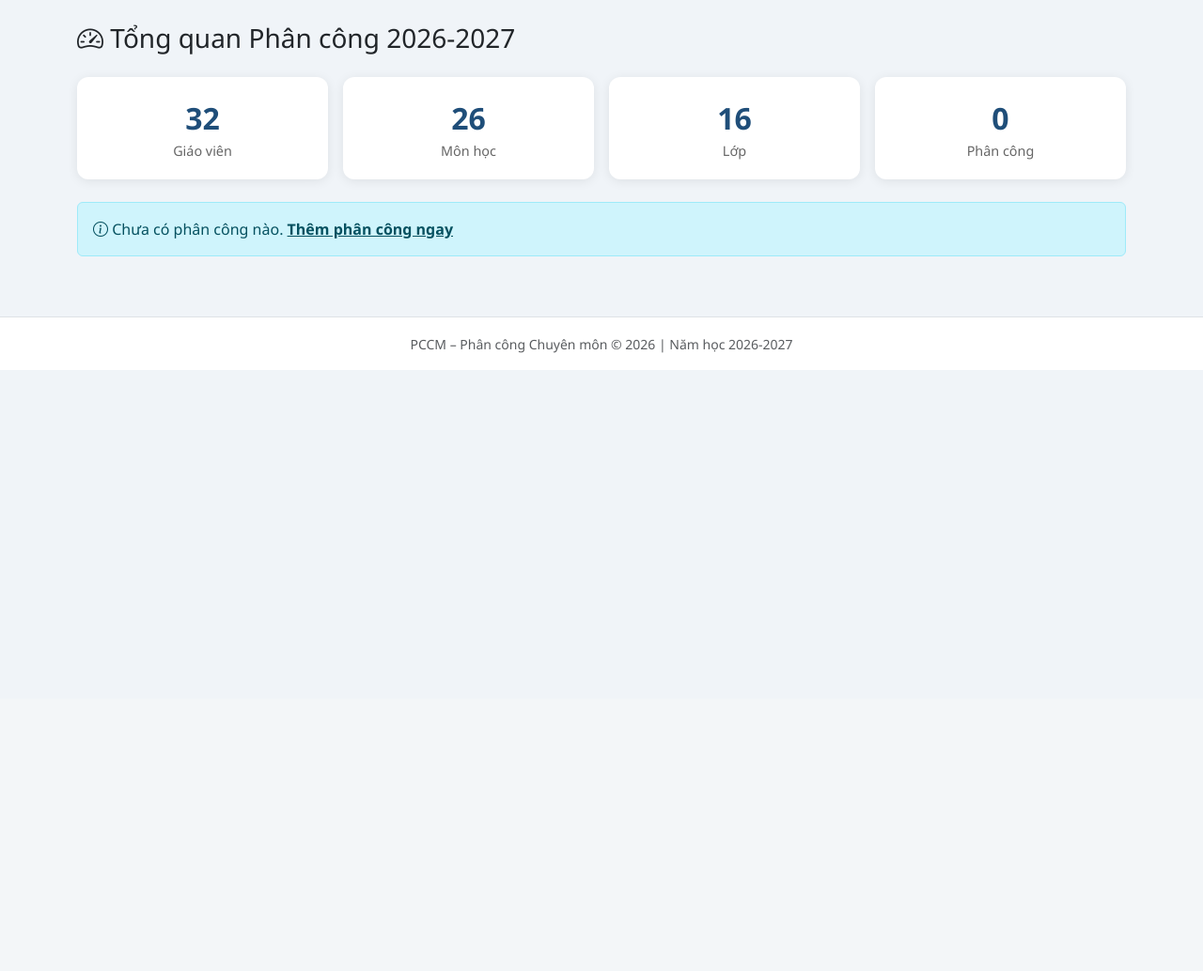
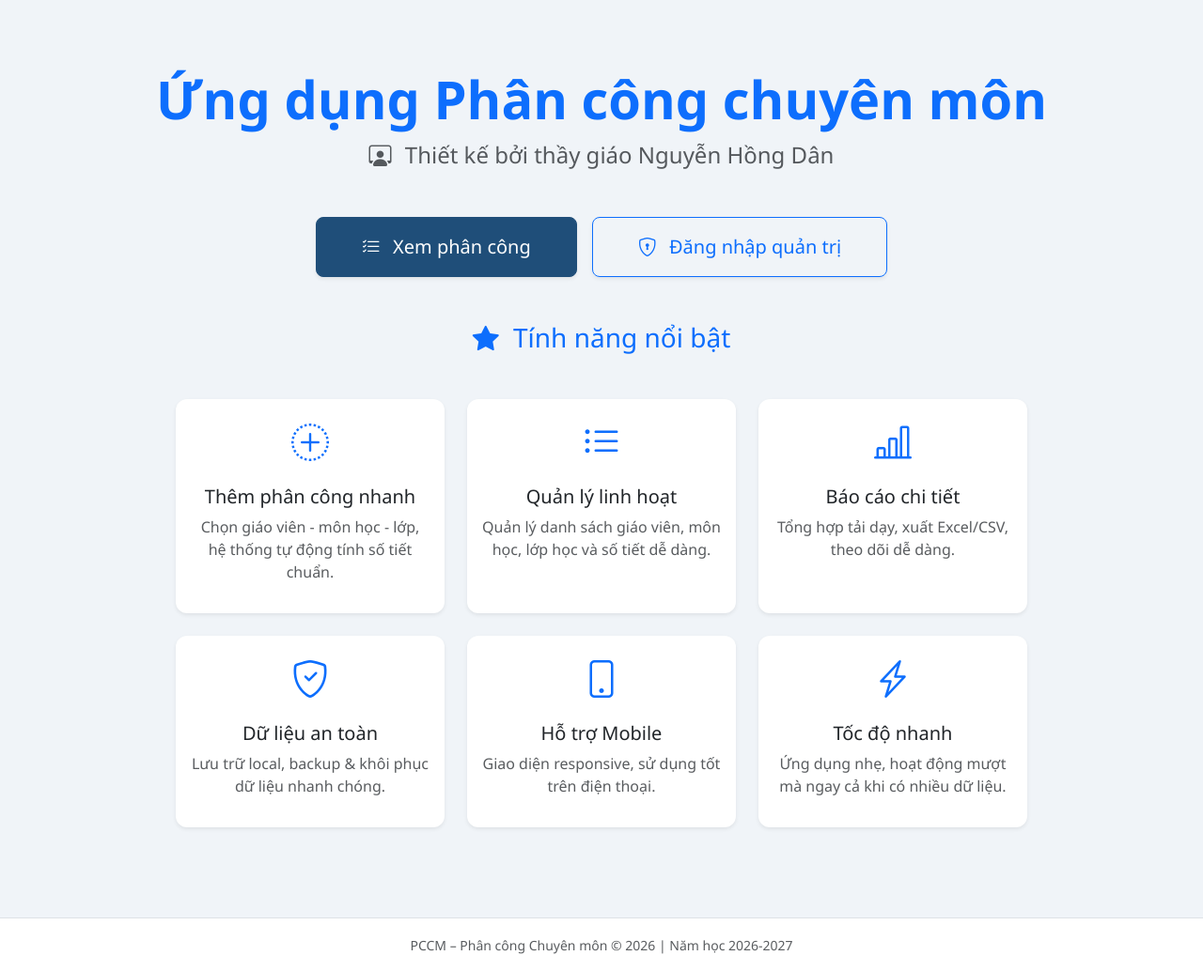
Before and after one commit to nguyenhongdanxm/pccm, a Flask app: page / in a window 1280 px wide. Shown: the part 56-1090 px from the top of the page at 94% size. Before the commit the page ends 432 px from the top, so only its background shows below. Run offline with Flask 3, Linux system fonts and the light colour scheme.

Commit message:
Update index.html

```diff
--- a/templates/index.html
+++ b/templates/index.html
@@ -1,38 +1,95 @@
 {% extends "base.html" %}
-{% block title %}Tổng quan – PCCM{% endblock %}
+{% block title %}Ứng dụng Phân công Chuyên môn{% endblock %}
+
 {% block content %}
-<div class="d-flex justify-content-between align-items-center mb-4">
-    <h3 class="mb-0"><i class="bi bi-speedometer2"></i> Tổng quan Phân công 2026-2027</h3>
-</div>
-<div class="row g-3 mb-4">
-    <div class="col-6 col-md-3"><div class="card stat-card"><div class="number">{{ teachers|length }}</div><div class="label">Giáo viên</div></div></div>
-    <div class="col-6 col-md-3"><div class="card stat-card"><div class="number">{{ subjects|length }}</div><div class="label">Môn học</div></div></div>
-    <div class="col-6 col-md-3"><div class="card stat-card"><div class="number">{{ classes|length }}</div><div class="label">Lớp</div></div></div>
-    <div class="col-6 col-md-3"><div class="card stat-card"><div class="number">{{ total_assignments }}</div><div class="label">Phân công</div></div></div>
-</div>
-{% if teacher_load %}
-<div class="card">
-    <div class="card-header"><i class="bi bi-people"></i> Tải dạy theo giáo viên</div>
-    <div class="card-body p-0">
-        <div class="table-responsive">
-            <table class="table table-hover mb-0">
-                <thead><tr><th>#</th><th>Giáo viên</th><th class="text-end">Tổng tiết</th><th style="width:40%">Biểu đồ</th></tr></thead>
-                <tbody>
-                    {% set max_load = teacher_load[0][1] if teacher_load else 1 %}
-                    {% for teacher, total in teacher_load %}
-                    <tr>
-                        <td>{{ loop.index }}</td>
-                        <td>{{ teacher }}</td>
-                        <td class="text-end fw-bold">{{ '%.1f'|format(total) }}</td>
-                        <td><div class="progress" style="height:18px"><div class="progress-bar bg-primary" style="width:{{ (total/max_load*100)|int }}%">{{ '%.1f'|format(total) }}</div></div></td>
-                    </tr>
-                    {% endfor %}
-                </tbody>
-            </table>
+<div class="container py-5">
+    <!-- Hero Section -->
+    <div class="text-center mb-5">
+        <h1 class="display-4 fw-bold text-primary mb-2">
+            Ứng dụng Phân công chuyên môn
+        </h1>
+        <p class="lead text-muted fs-4 mb-5">
+            <i class="bi bi-person-workspace me-2"></i>
+            Thiết kế bởi thầy giáo Nguyễn Hồng Dân
+        </p>
+
+        <div class="d-grid gap-3 d-md-flex justify-content-center">
+            <a href="{{ url_for('danhsach') }}" class="btn btn-primary btn-lg px-5 py-3 shadow-sm">
+                <i class="bi bi-list-check me-2"></i>
+                Xem phân công
+            </a>
+            <a href="{{ url_for('giaovien') }}" class="btn btn-outline-primary btn-lg px-5 py-3 shadow-sm">
+                <i class="bi bi-shield-lock me-2"></i>
+                Đăng nhập quản trị
+            </a>
+        </div>
+    </div>
+
+    <!-- Tính năng nổi bật -->
+    <div class="row justify-content-center">
+        <div class="col-lg-10">
+            <h3 class="text-center mb-5 text-primary">
+                <i class="bi bi-star-fill me-2"></i>
+                Tính năng nổi bật
+            </h3>
+
+            <div class="row g-4">
+                <div class="col-md-6 col-lg-4">
+                    <div class="card h-100 border-0 shadow-sm">
+                        <div class="card-body text-center">
+                            <div class="text-primary mb-3"><i class="bi bi-plus-circle-dotted fs-1"></i></div>
+                            <h5>Thêm phân công nhanh</h5>
+                            <p class="text-muted">Chọn giáo viên - môn học - lớp, hệ thống tự động tính số tiết chuẩn.</p>
+                        </div>
+                    </div>
+                </div>
+                <div class="col-md-6 col-lg-4">
+                    <div class="card h-100 border-0 shadow-sm">
+                        <div class="card-body text-center">
+                            <div class="text-primary mb-3"><i class="bi bi-list-ul fs-1"></i></div>
+                            <h5>Quản lý linh hoạt</h5>
+                            <p class="text-muted">Quản lý danh sách giáo viên, môn học, lớp học và số tiết dễ dàng.</p>
+                        </div>
+                    </div>
+                </div>
+                <div class="col-md-6 col-lg-4">
+                    <div class="card h-100 border-0 shadow-sm">
+                        <div class="card-body text-center">
+                            <div class="text-primary mb-3"><i class="bi bi-bar-chart-line fs-1"></i></div>
+                            <h5>Báo cáo chi tiết</h5>
+                            <p class="text-muted">Tổng hợp tải dạy, xuất Excel/CSV, theo dõi dễ dàng.</p>
+                        </div>
+                    </div>
+                </div>
+                <div class="col-md-6 col-lg-4">
+                    <div class="card h-100 border-0 shadow-sm">
+                        <div class="card-body text-center">
+                            <div class="text-primary mb-3"><i class="bi bi-shield-check fs-1"></i></div>
+                            <h5>Dữ liệu an toàn</h5>
+                            <p class="text-muted">Lưu trữ local, backup & khôi phục dữ liệu nhanh chóng.</p>
+                        </div>
+                    </div>
+                </div>
+                <div class="col-md-6 col-lg-4">
+                    <div class="card h-100 border-0 shadow-sm">
+                        <div class="card-body text-center">
+                            <div class="text-primary mb-3"><i class="bi bi-phone fs-1"></i></div>
+                            <h5>Hỗ trợ Mobile</h5>
+                            <p class="text-muted">Giao diện responsive, sử dụng tốt trên điện thoại.</p>
+                        </div>
+                    </div>
+                </div>
+                <div class="col-md-6 col-lg-4">
+                    <div class="card h-100 border-0 shadow-sm">
+                        <div class="card-body text-center">
+                            <div class="text-primary mb-3"><i class="bi bi-lightning-charge fs-1"></i></div>
+                            <h5>Tốc độ nhanh</h5>
+                            <p class="text-muted">Ứng dụng nhẹ, hoạt động mượt mà ngay cả khi có nhiều dữ liệu.</p>
+                        </div>
+                    </div>
+                </div>
+            </div>
         </div>
     </div>
 </div>
-{% else %}
-<div class="alert alert-info"><i class="bi bi-info-circle"></i> Chưa có phân công nào. <a href="{{ url_for('them') }}" class="alert-link">Thêm phân công ngay</a></div>
-{% endif %}
 {% endblock %}
```
